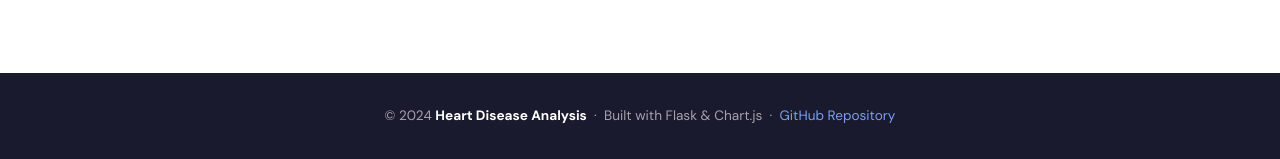
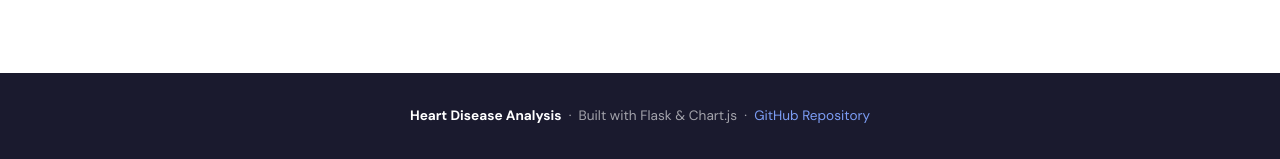
Before and after one commit to asleshaxa/Heart-Disease-Analysis, a Flask app: page /about in a window 1280 px wide. Shown: the part 2151-2310 px from the top of the page. Run offline with Flask 3, Linux system fonts and the light colour scheme.

Commit message:
changes in footer

```diff
--- a/heart_disease_app/templates/base.html
+++ b/heart_disease_app/templates/base.html
@@ -124,7 +124,7 @@
 </div>
 
 <footer>
-  <p>© 2024 <strong>Heart Disease Analysis</strong> &nbsp;·&nbsp; Built with Flask &amp; Chart.js &nbsp;·&nbsp;
+  <p> <strong>Heart Disease Analysis</strong> &nbsp;·&nbsp; Built with Flask &amp; Chart.js &nbsp;·&nbsp;
     <a href="https://github.com/asleshaxa/Heart-Disease-Analysis" target="_blank">GitHub Repository</a>
   </p>
 </footer>
```
